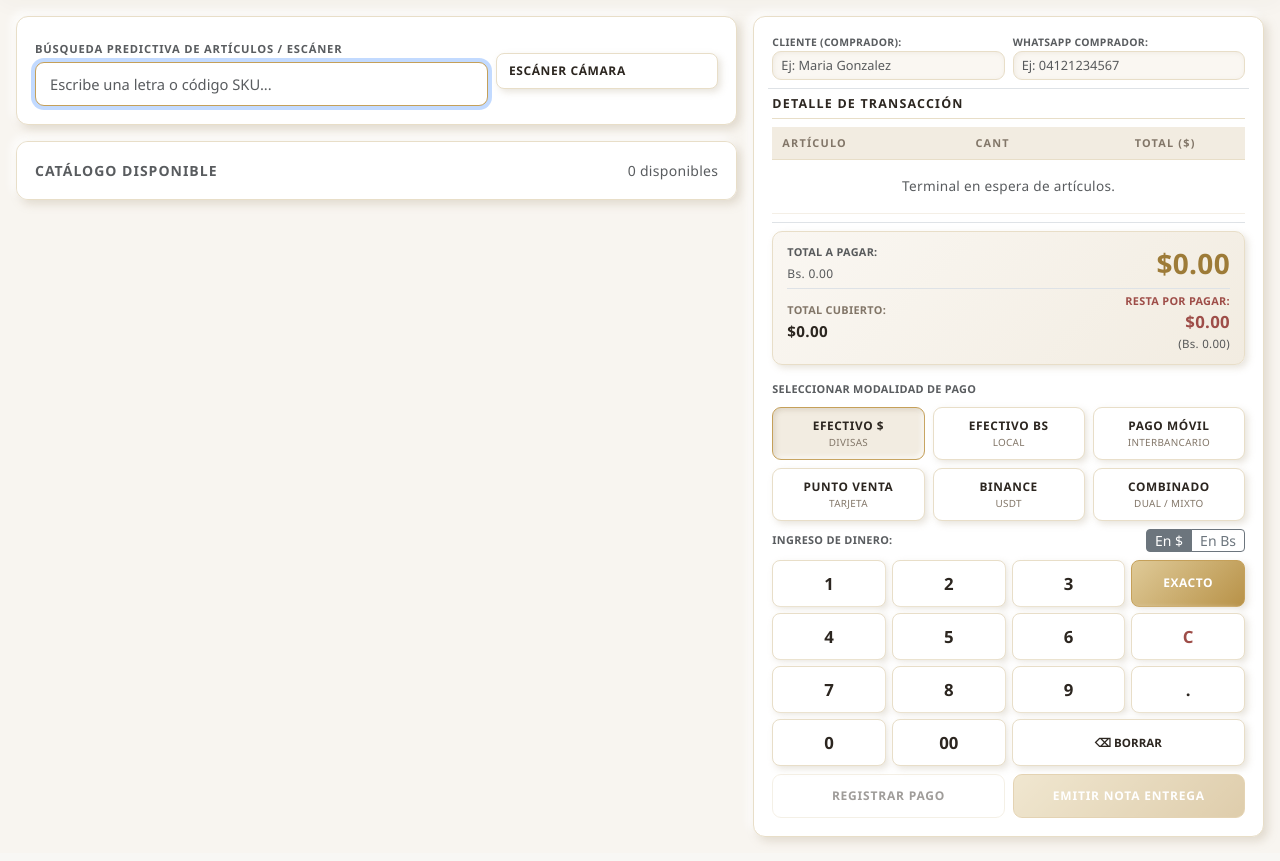
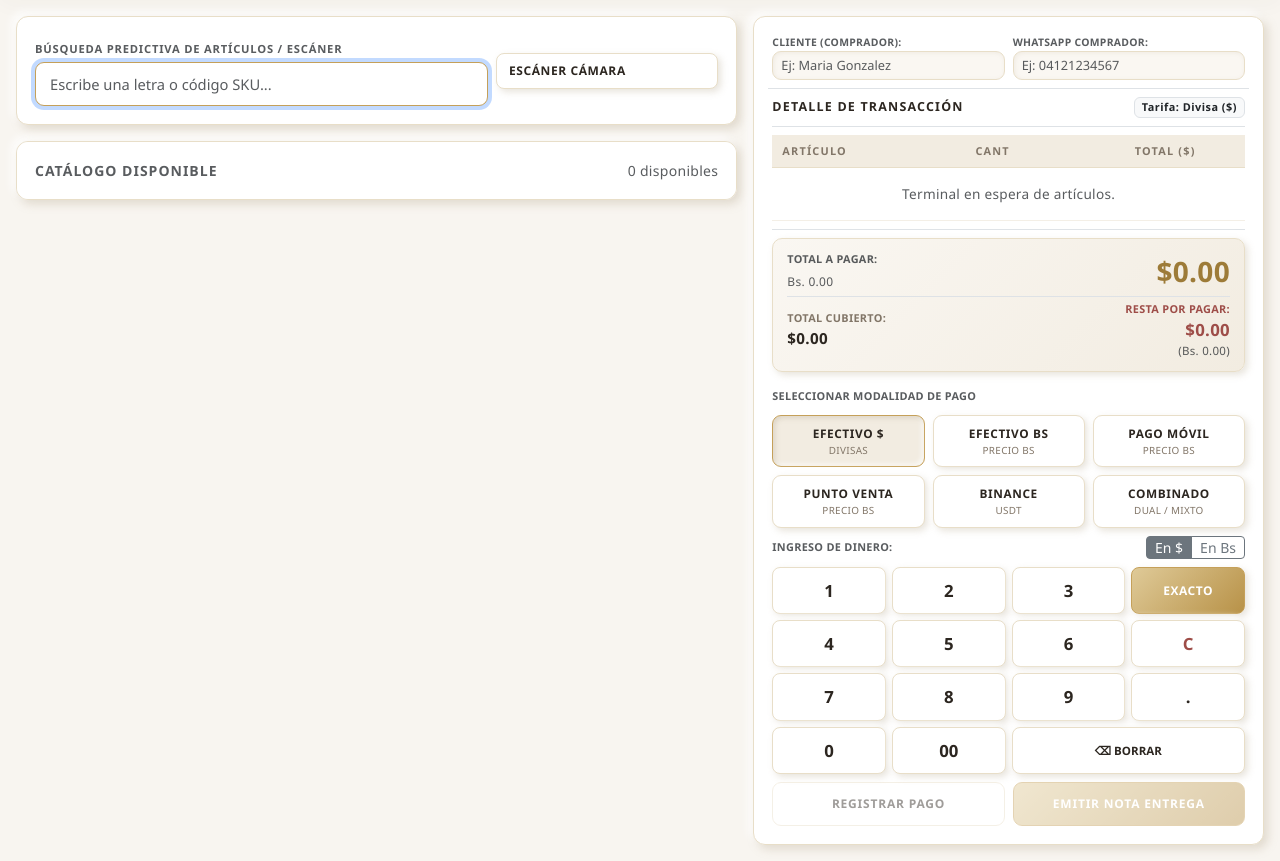
Before and after one commit to marialejandrav393-commits/ryd-tiendaoficial, a Flask app: page /cajero/pos in a window 1280 px wide. Shown: the part 63-924 px from the top of the page. Run offline with Flask 3, Linux system fonts and the light colour scheme; a user stored in the database is signed in; data that the repository does not hold is empty.

Commit message:
Update pos.html

```diff
--- a/templates/pos.html
+++ b/templates/pos.html
@@ -378,7 +378,7 @@
             </div>
         </div>
 
-        <!-- Panel Derecho: Liquidación, Cliente WhatsApp y Cobro -->
+        <!-- Panel Derecho: Liquidación y Modalidades -->
         <div class="col-lg-5">
             <div class="panel-luxury d-flex flex-column justify-content-between" style="min-height: 86vh;">
                 <div>
@@ -394,9 +394,14 @@
                         </div>
                     </div>
 
-                    <h6 class="fw-bold mb-2" style="letter-spacing: 1.2px; text-transform: uppercase; font-size: 0.78rem; border-bottom: 1px solid var(--ryd-border); padding-bottom: 6px;">
-                        Detalle de Transacción
-                    </h6>
+                    <div class="d-flex justify-content-between align-items-center mb-2 border-bottom pb-2">
+                        <h6 class="fw-bold m-0" style="letter-spacing: 1.2px; text-transform: uppercase; font-size: 0.78rem;">
+                            Detalle de Transacción
+                        </h6>
+                        <span id="badgeTarifaAplicada" class="badge bg-light text-dark border small" style="font-size: 0.68rem; letter-spacing: 0.5px;">
+                            Tarifa: <strong>Divisa ($)</strong>
+                        </span>
+                    </div>
 
                     <div class="table-responsive" style="max-height: 20vh; overflow-y: auto;">
                         <table class="table table-pos mb-0 align-middle">
@@ -404,7 +409,7 @@
                                 <tr>
                                     <th>Artículo</th>
                                     <th class="text-center">Cant</th>
-                                    <th class="text-end">Total ($)</th>
+                                    <th class="text-end" id="colHeaderTotal">Total ($)</th>
                                     <th class="text-center"></th>
                                 </tr>
                             </thead>
@@ -418,7 +423,7 @@
                 </div>
 
                 <div class="pt-2 border-top mt-2">
-                    <!-- Monitor de Saldos en Vivo: USD y Bolívares -->
+                    <!-- Monitor de Saldos en Vivo -->
                     <div class="balance-box">
                         <div class="d-flex justify-content-between align-items-center mb-1">
                             <div>
@@ -446,7 +451,7 @@
                         </div>
                     </div>
 
-                    <!-- Métodos de Pago Disponibles -->
+                    <!-- Métodos de Pago -->
                     <label class="small text-muted fw-bold mb-1" style="font-size: 0.68rem; text-transform: uppercase;">Seleccionar Modalidad de Pago</label>
                     <div class="payment-grid mb-2">
                         <div class="payment-card active" onclick="seleccionarMetodo(this, 'Efectivo $')">
@@ -455,15 +460,15 @@
                         </div>
                         <div class="payment-card" onclick="seleccionarMetodo(this, 'Efectivo Bs')">
                             <span class="payment-card-title">Efectivo Bs</span>
-                            <span class="payment-card-sub">Local</span>
+                            <span class="payment-card-sub">Precio Bs</span>
                         </div>
                         <div class="payment-card" onclick="seleccionarMetodo(this, 'Pago Móvil')">
                             <span class="payment-card-title">Pago Móvil</span>
-                            <span class="payment-card-sub">Interbancario</span>
+                            <span class="payment-card-sub">Precio Bs</span>
                         </div>
                         <div class="payment-card" onclick="seleccionarMetodo(this, 'Punto Venta')">
                             <span class="payment-card-title">Punto Venta</span>
-                            <span class="payment-card-sub">Tarjeta</span>
+                            <span class="payment-card-sub">Precio Bs</span>
                         </div>
                         <div class="payment-card" onclick="seleccionarMetodo(this, 'Binance')">
                             <span class="payment-card-title">Binance</span>
@@ -475,7 +480,7 @@
                         </div>
                     </div>
 
-                    <!-- Teclado Numérico Táctil con Selección de Divisa de Entrada -->
+                    <!-- Teclado Numérico Táctil con Selección de Divisa -->
                     <div class="d-flex justify-content-between align-items-center mb-1">
                         <span class="small text-muted fw-bold" style="font-size: 0.68rem; text-transform: uppercase;">Ingreso de Dinero:</span>
                         <div class="btn-group btn-group-sm" role="group">
@@ -576,6 +581,11 @@ const productosDisponibles = [
 
 function iniciarPos() {
     document.getElementById('inputTasaPos').value = tasaPos.toFixed(2);
+}
+
+// Verifica si la modalidad actual debe cobrar Precio Bs
+function esModoPrecioBs() {
+    return ['Efectivo Bs', 'Pago Móvil', 'Punto Venta'].includes(metodoSeleccionado);
 }
 
 function cambiarMonedaEntrada(moneda) {
@@ -702,12 +712,25 @@ function cambiarCantidad(codigo, delta) {
     }
 }
 
+// Calcula el total usando precio normal o precio_bs según la modalidad seleccionada
 function calcularTotalVentaUSD() {
-    return carrito.reduce((acc, p) => acc + (p.precio * p.cantidad), 0);
+    const usarBs = esModoPrecioBs();
+    return carrito.reduce((acc, p) => {
+        const precioAplicado = usarBs ? (p.precio_bs || p.precio) : p.precio;
+        return acc + (precioAplicado * p.cantidad);
+    }, 0);
 }
 
 function renderizarCarrito() {
     const tbody = document.getElementById('cuerpoCarrito');
+    const usarBs = esModoPrecioBs();
+
+    // Actualiza indicador de tarifa
+    const badge = document.getElementById('badgeTarifaAplicada');
+    if (badge) {
+        badge.innerHTML = usarBs ? 'Tarifa: <strong class="text-primary">Precio Bs (Tasa)</strong>' : 'Tarifa: <strong class="text-success">Divisa ($)</strong>';
+    }
+
     if (carrito.length === 0) {
         tbody.innerHTML = '<tr><td colspan="4" class="text-center py-3 text-muted small">Terminal en espera de artículos.</td></tr>';
         document.getElementById('txtTotalUSD').innerText = '$0.00';
@@ -720,12 +743,15 @@ function renderizarCarrito() {
 
     tbody.innerHTML = '';
     carrito.forEach(p => {
-        const subtotal = p.precio * p.cantidad;
+        const pUnit = usarBs ? (p.precio_bs || p.precio) : p.precio;
+        const subtotal = pUnit * p.cantidad;
+
         tbody.innerHTML += `
             <tr>
                 <td>
                     <span class="d-block text-truncate fw-bold" style="max-width: 140px;">${p.nombre}</span>
                     <small class="text-muted">${p.codigo}</small>
+                    ${usarBs ? '<span class="badge bg-light text-dark border p-0 px-1" style="font-size: 0.6rem;">P.Bs</span>' : ''}
                 </td>
                 <td class="text-center">
                     <div class="d-flex align-items-center justify-content-center">
@@ -827,6 +853,7 @@ function actualizarBalanceCobro() {
     }
 }
 
+// Al cambiar el método de pago, conmuta el cálculo de precios y la moneda del teclado
 function seleccionarMetodo(elemento, metodo) {
     document.querySelectorAll('.payment-card').forEach(c => c.classList.remove('active'));
     elemento.classList.add('active');
@@ -856,6 +883,9 @@ function seleccionarMetodo(elemento, metodo) {
             inputRef.value = '';
         }
     }
+
+    // Recalcula y redibuja la tabla con el precio correspondiente ($ o Bs)
+    renderizarCarrito();
 }
 
 function agregarAbonoMixto() {
@@ -939,6 +969,15 @@ function ejecutarVenta(emitirTicket = true) {
         }
     }
 
+    const usarBs = esModoPrecioBs();
+    const itemsParaGuardar = carrito.map(p => ({
+        codigo: p.codigo,
+        nombre: p.nombre,
+        cantidad: p.cantidad,
+        precio: usarBs ? (p.precio_bs || p.precio) : p.precio,
+        precio_bs: p.precio_bs || (p.precio * tasaPos)
+    }));
+
     let desgloseTxt = '';
     if (abonosRegistrados.length > 0) {
         if (ingresoActualUSD > 0.009) {
@@ -958,7 +997,7 @@ function ejecutarVenta(emitirTicket = true) {
         method: 'POST',
         headers: { 'Content-Type': 'application/json' },
         body: JSON.stringify({
-            items: carrito,
+            items: itemsParaGuardar,
             metodo_pago: abonosRegistrados.length > 0 ? 'Pago Mixto' : metodoSeleccionado,
             referencia: referencia || 'N/A',
             tasa_cambio: tasaPos,
```
